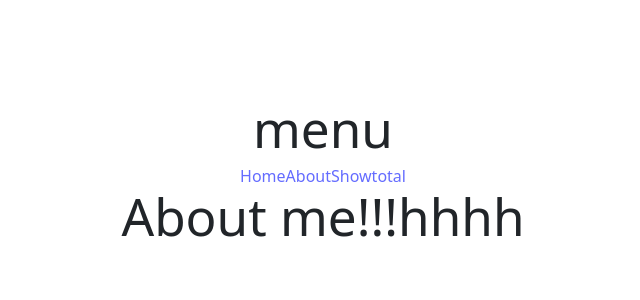
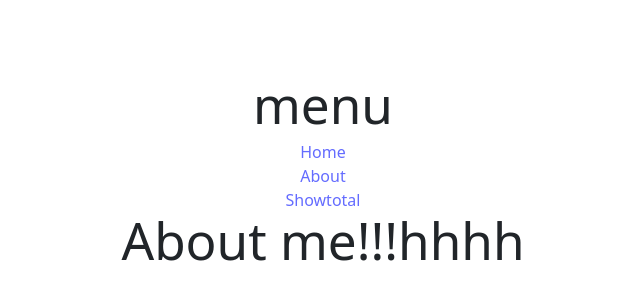
Before and after one commit to bank006/shabuu, a React (Vite) app: page / in a window 1280 px wide. Shown: the part 224-524 px from the top of the page, without its empty margins (317-957 px from the left). Built offline with nearby package versions, Linux system fonts and the light colour scheme.

Commit message:
add css file and add css folder last add i fixid navbarfile

```diff
--- a/src/pages/Navbar.jsx
+++ b/src/pages/Navbar.jsx
@@ -3,13 +3,28 @@ import { Link } from 'react-router-dom'
 
 function Navbar() {
   return (
-    <div>
-        <h1>menu</h1>
-        {/* <Link to='/Testquery'>Test..</Link> */}
-        <Link to='/Home'>Home</Link>
-        {/* <Link to='/Showpage'>loadprice</Link> */}
-        <Link to='/'>About</Link>
-        <Link to='/Showtotal' >Showtotal</Link>
+    <div className='container'>
+      <div className='nav-bar'>
+        <div className='title' >
+          <h1>menu</h1>
+        </div>
+        <div className='menu'>
+          <div className='content'>
+            <Link to='/Home'>Home</Link>
+          </div>
+          <div className='content'>
+            <Link to='/'>About</Link>
+          </div>
+          <div className='content'>
+            <Link to='/Showtotal' >Showtotal</Link>
+          </div>
+        </div>
+      </div>
+
+
+
+
+
     </div>
   )
 }
```
Also changed, not shown: src/css/navbar.css (added).
